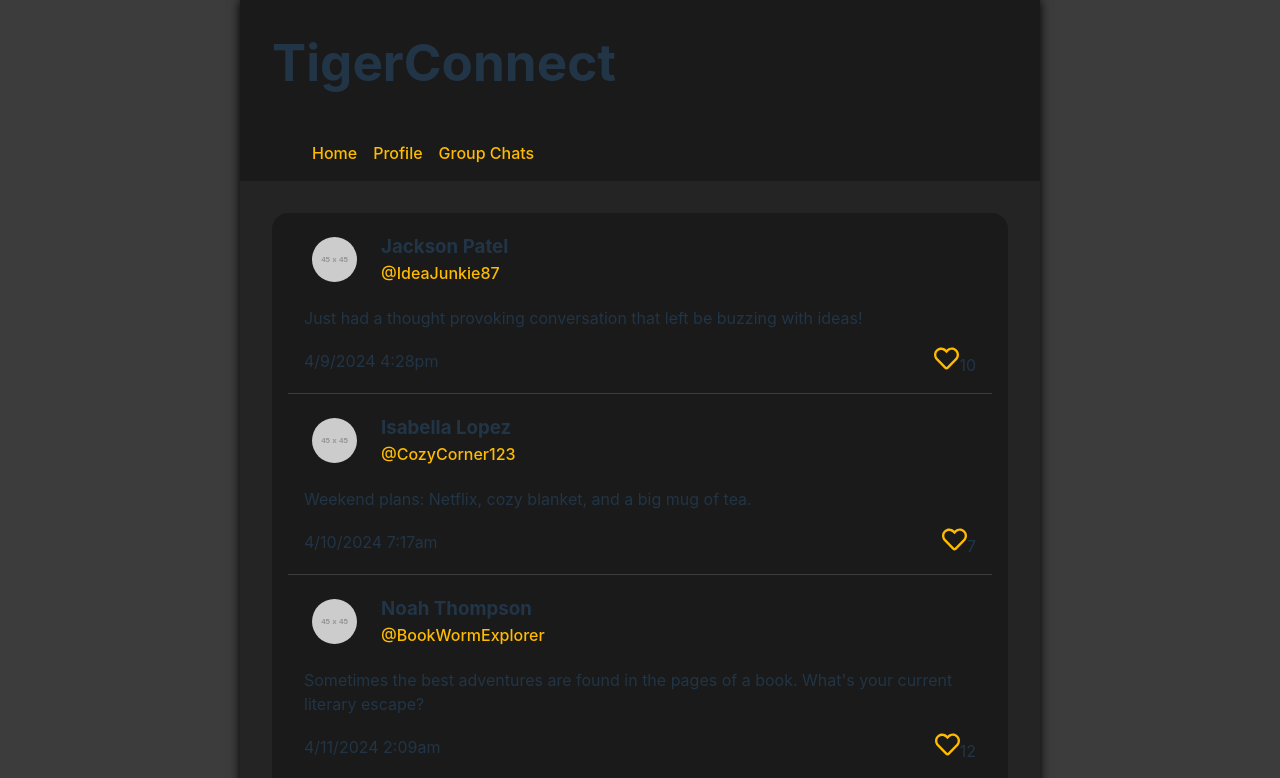
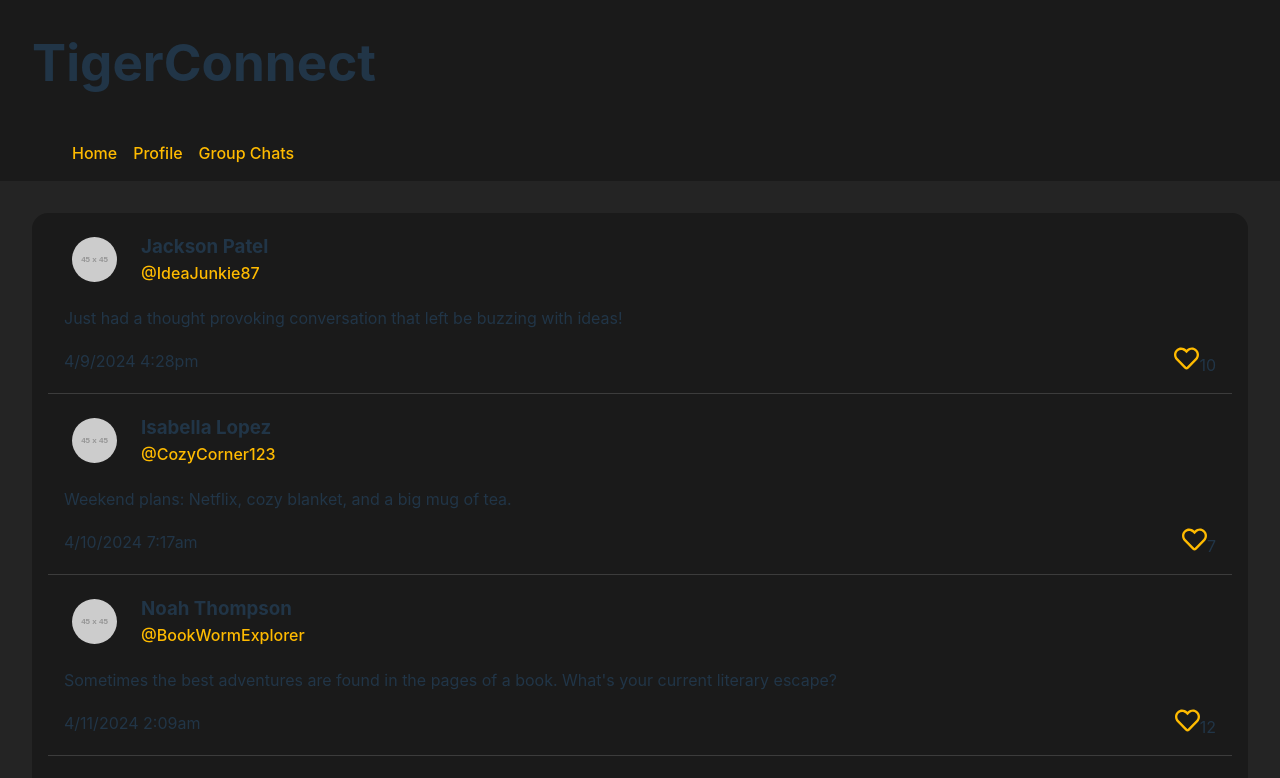
Before and after one commit to Kmerki1/TigerConnect, a React (Vite) app: page / in a window 1280 px wide. Shown: the top 778 px of the page. Built offline with nearby package versions, Linux system fonts and the light colour scheme.

Commit message:
app fills full window width now

```diff
--- a/Frontend/src/index.css
+++ b/Frontend/src/index.css
@@ -28,7 +28,7 @@
 
 .app  {
   min-height: 100vh;
-  width: 800px;
+  width: 100vw;
   margin: 0 auto;
   display: flex;
   flex-direction: column;
```
